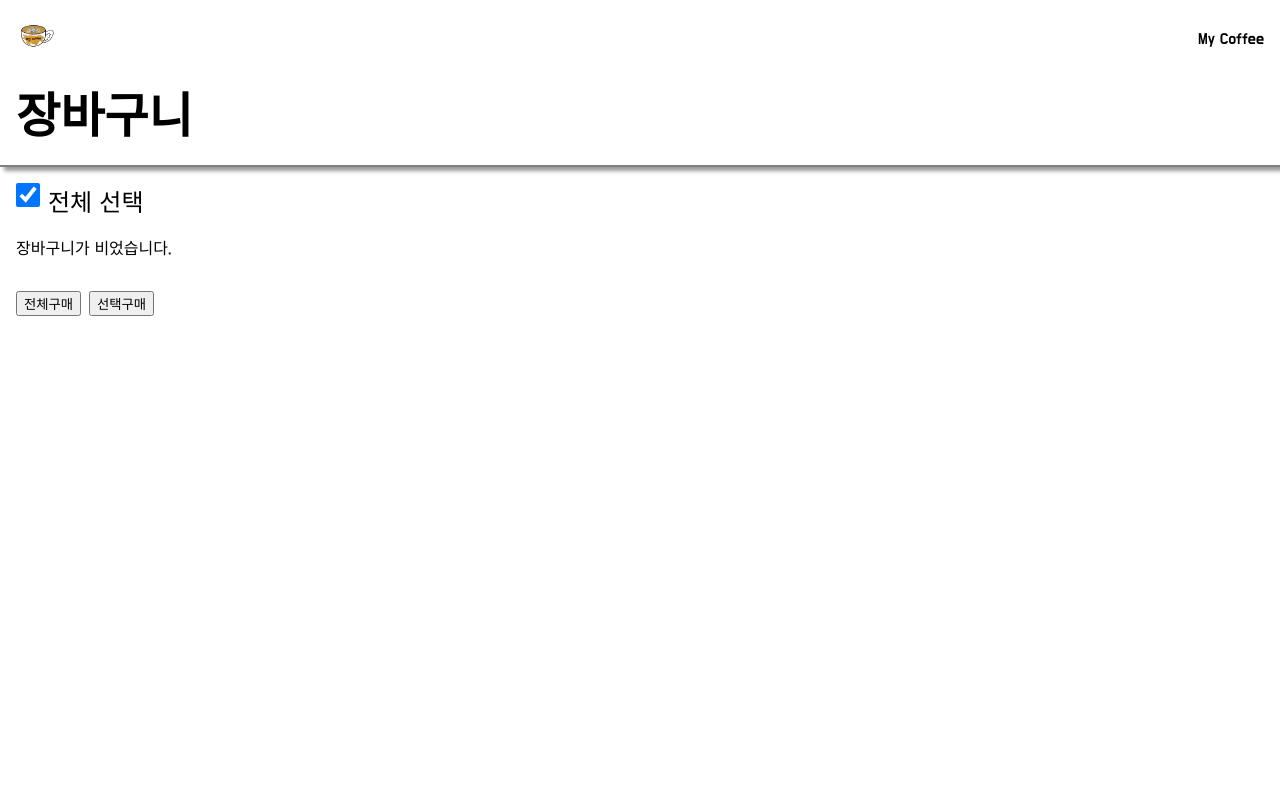
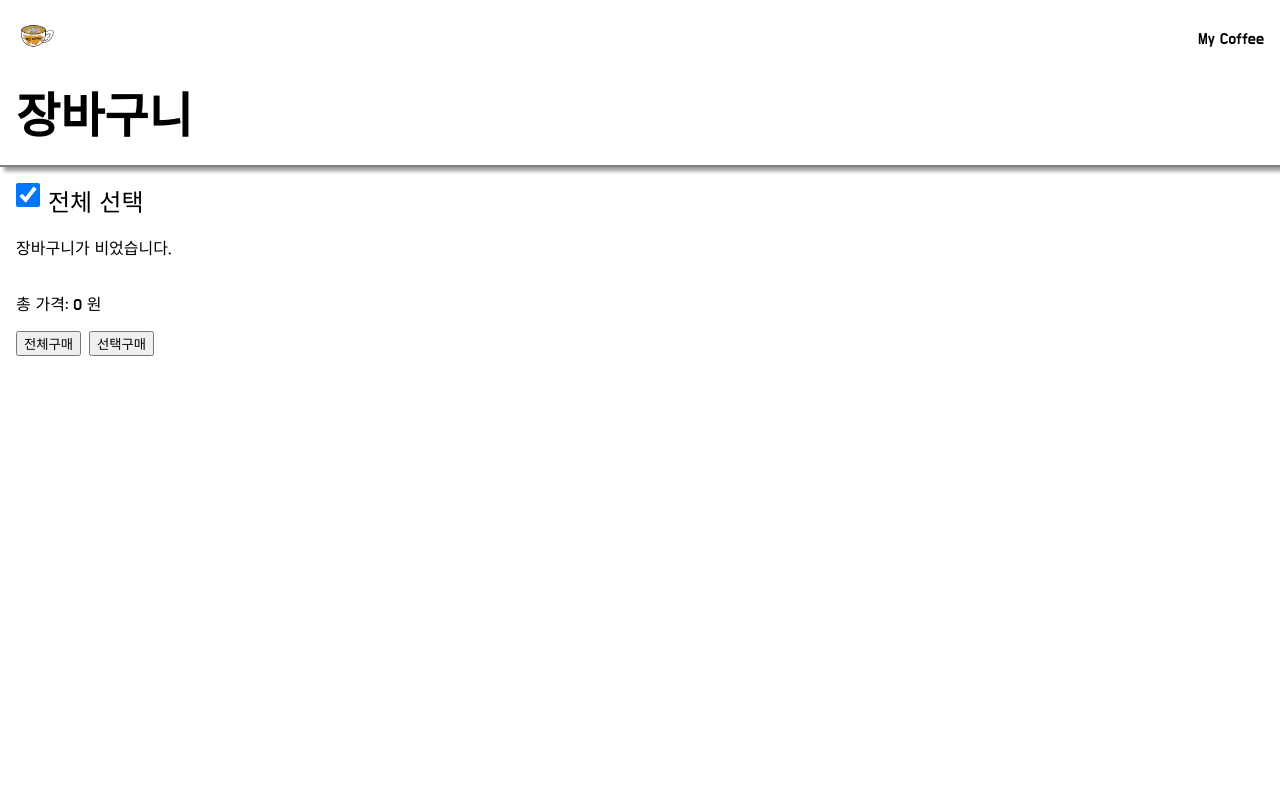
Before and after one commit to Eclipse-K/mycoffee, a React (Create React App) app: page /Cart in a window 1280 px wide. Shown: the top 800 px of the page. Built offline with nearby package versions, Linux system fonts and the light colour scheme; a web font is replaced by a local one.

Commit message:
Edit total price in Cart

```diff
--- a/src/Components/Cart.js
+++ b/src/Components/Cart.js
@@ -16,6 +16,7 @@ function Cart() {
   );
   const [loadingTime, setLoadingTime] = useState(false);
   const [showPurchasePage, setShowPurchasePage] = useState(false);
+  const [quantities, setQuantities] = useState(cartItems.map(() => 1));
 
   // 전체 선택 체크박스 클릭 핸들러
   const handleAllCheckboxClick = () => {
@@ -116,6 +117,22 @@ function Cart() {
     );
   }
 
+  //선택 수량에 따라 가격 업데이트
+  const handleQuantityChange = (index, quantity) => {
+    const updatedQuantities = [...quantities];
+    updatedQuantities[index] = quantity;
+    setQuantities(updatedQuantities);
+  };
+
+  //총 가격 계산
+  const calculateTotalPrice = () => {
+    return cartItems.reduce((total, item, index) => {
+      const price = parseFloat(item.price.replace(/,/g, "")); // 콤마 제거 후 숫자로 변환
+      const quantity = quantities[index] || 1; // 수량이 없다면 기본값 1
+      return total + price * quantity;
+    }, 0);
+  };
+
   // 카테고리 확인 함수
   const determineCategory = (id) => {
     if (CoffeeJson.WholeBean.some((item) => item.id === id)) return "WholeBean";
@@ -173,8 +190,17 @@ function Cart() {
                     <div className="Cart-area-second">
                       <p className="Cart-area-title">{item.title}</p>
                       <div className="Cart-area-third">
-                        <p className="Cart-area-price">{item.price}</p>
-                        <QuantityDropdown />
+                        <p className="Cart-area-price">
+                          {(
+                            parseInt(item.price.replace(/,/g, ""), 10) *
+                            quantities[index]
+                          ).toString()}{" "}
+                        </p>
+                        <QuantityDropdown
+                          onQuantityChange={(quantity) =>
+                            handleQuantityChange(index, quantity)
+                          }
+                        />
                       </div>
                     </div>
                     <div className="Cart-remove">
@@ -188,6 +214,7 @@ function Cart() {
             </div>
           )}
           <div style={{ paddingLeft: "16px" }}>
+            <p>총 가격: {calculateTotalPrice()} 원</p>
             <button style={{ marginRight: "8px" }} onClick={handleBuyAll}>
               전체구매
             </button>
--- a/src/Components/QuantityDropdown.js
+++ b/src/Components/QuantityDropdown.js
@@ -1,7 +1,7 @@
 import { useState } from "react";
 import "./QuantityDropdown.css";
 
-function QuantityDropdown() {
+function QuantityDropdown({ onQuantityChange }) {
   const [quantity, setQuantity] = useState(1);
   const [showDrop, setShowDrop] = useState(false);
   const quantities = Array.from({ length: 10 }, (_, i) => i + 1);
@@ -13,6 +13,7 @@ function QuantityDropdown() {
   const handleSelectQuantity = (value) => {
     setQuantity(value);
     setShowDrop(false);
+    onQuantityChange(value);
   };
 
   return (
```
